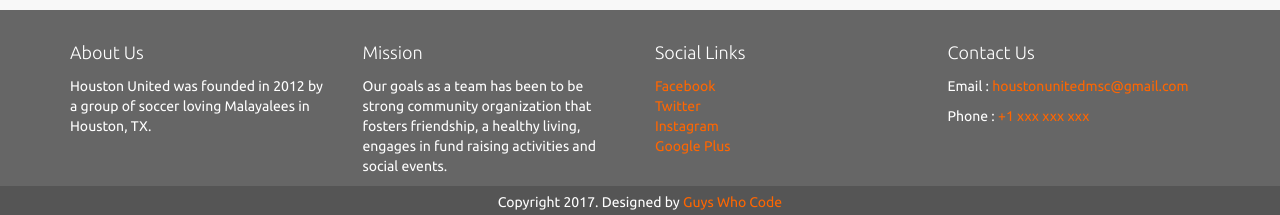
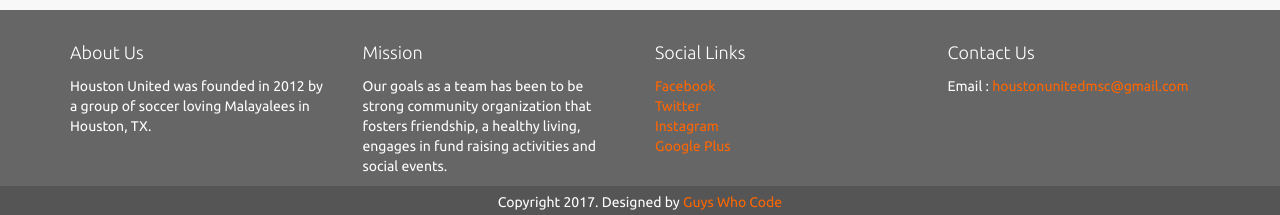
Before and after one commit to houstonunitedmsc/houstonunitedmsc.github.io, a Jekyll site: the page built from index.html, in a window 1280 px wide. Shown: the part 1326-1541 px from the top of the page. Built offline with Jekyll 4.4.1, drawn with Linux system fonts in a browser that asks for light colours.

Commit message:
removes phone number from footer

```diff
--- a/_includes/footer.html
+++ b/_includes/footer.html
@@ -23,7 +23,6 @@
 			<div class="col-sm-3">
 				<p class="head">Contact Us</p>
 				<p>Email : <a href="">houstonunitedmsc@gmail.com</a></p>
-				<p>Phone : <a href="">+1 xxx xxx xxx</a></p>
 			</div>
 		</div>
 	</div>
```
